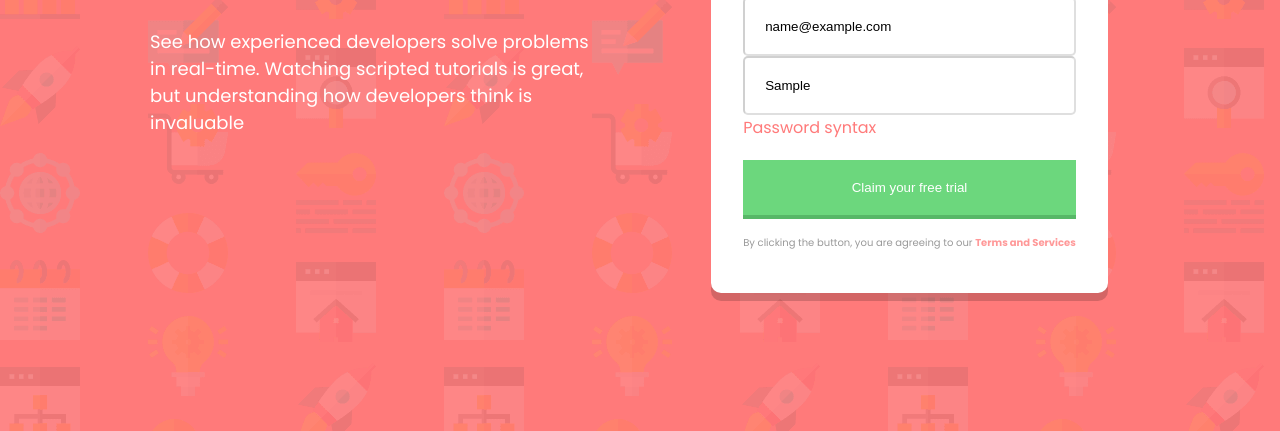
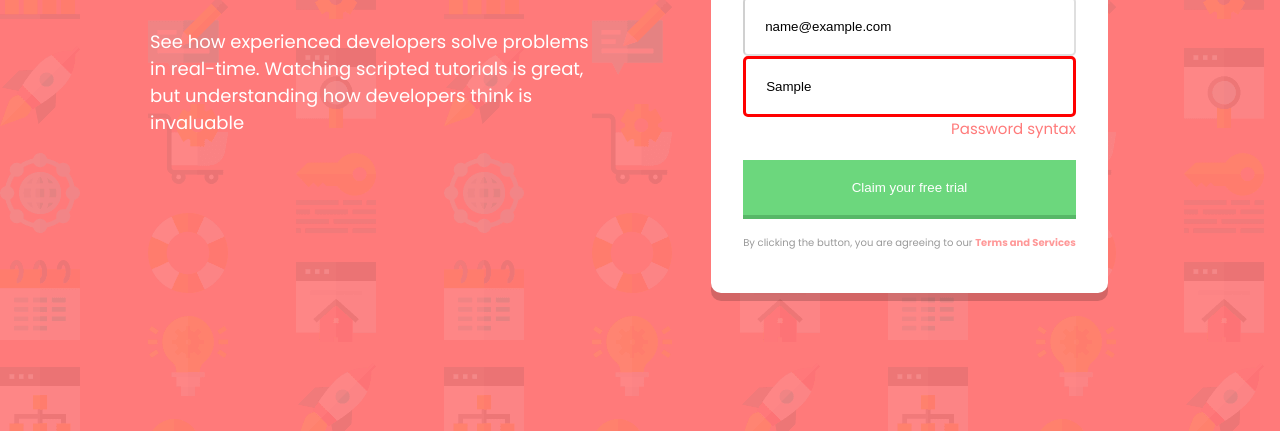
Before and after one commit to AlexOnWax/Marathon-Js_1_Alex_Manu, a plain HTML site: page index.html in a window 1280 px wide. Both pictures are taken after typing "Sample", "Sample", "name@example.com", "Sample" into the empty fields and a click on the button "Claim your free trial". Shown: the part 369-800 px from the top of the page. Drawn offline with Linux system fonts and the light colour scheme.

Commit message:
maj display error

```diff
--- a/script.js
+++ b/script.js
@@ -34,16 +34,20 @@ function inputValidation() {
     const message = document.createTextNode(`${input.id} syntax`)
     errors[i].replaceChildren(message)
     errors[i].classList.add('help')
+    input.classList.add('error')
 
      }else if (input.validity.typeMismatch) {
     const message = document.createTextNode(`${input.id} Looks like this is not an email`)
     errors[i].replaceChildren(message)
     errors[i].classList.add('help')
+    input.classList.add('error')
 
      } else {
       const message = document.createTextNode('')
       errors[i].replaceChildren(message)
       errors[i].classList.add('help')
+      input.classList.remove('error')
+
      }
 
 
--- a/style.css
+++ b/style.css
@@ -15,8 +15,13 @@ body {
 }
 .help.invisible {
     visibility: visible;
+    font-size: 15px;
+    text-align: right;
 }
+.error.input {
+    border: solid 3px red;
 
+}
 
 /*---------------------------------------------*/
 
```
